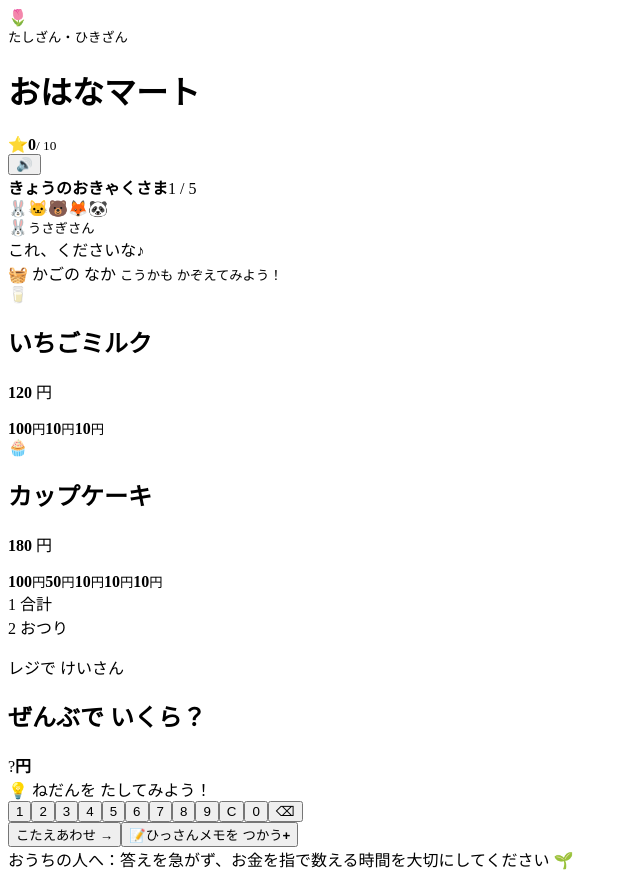
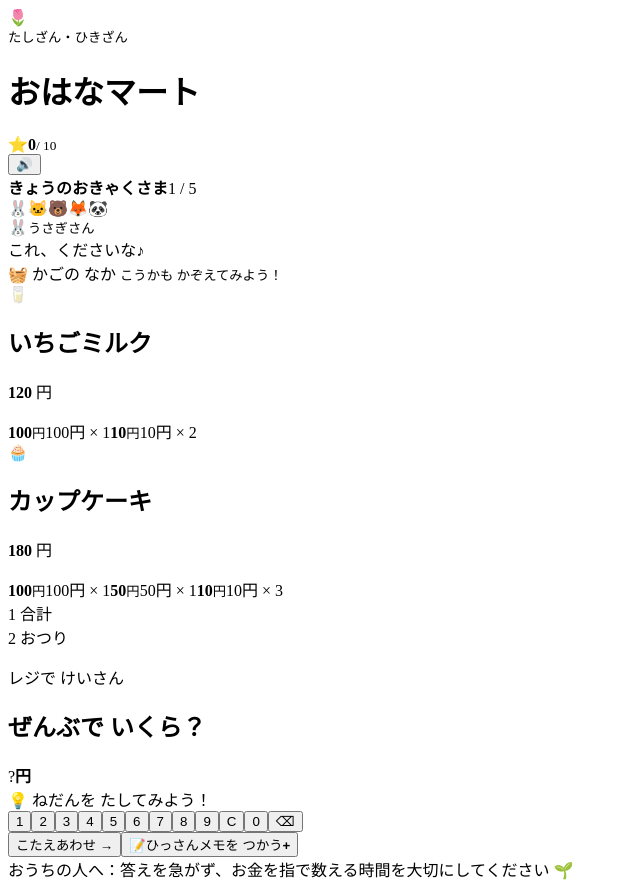
Before and after one commit to kimu1024/calc-shopping, a React (Vite) app: page / in a window 1280 px wide. Shown: the whole page, without its empty margins (0-640 px from the left). Built offline with nearby package versions, Linux system fonts and the light colour scheme.

Commit message:
Group money graphics by denomination

```diff
--- a/app/globals.css
+++ b/app/globals.css
@@ -48,15 +48,19 @@ button:focus-visible, input:focus-visible { outline: 4px solid #59a9e8; outline-
 .speech-bubble::before { content: ""; position: absolute; left: -12px; top: 31px; width: 20px; height: 20px; background: #fff3c9; border-left: 2px solid #f0d77e; border-bottom: 2px solid #f0d77e; transform: rotate(45deg); }
 .basket-title { margin: 17px 0 10px; color: #786770; font-size: 14px; font-weight: 900; letter-spacing: .06em; }.basket-title span { font-size: 19px; }.basket-title small { margin-left: 7px; color: #b65b7b; font-size: 11px; letter-spacing: 0; }
 .product-list { display: grid; grid-template-columns: repeat(3, 1fr); gap: 11px; }
-.product-card { min-height: 168px; padding: 12px 7px 10px; display: flex; flex-direction: column; align-items: center; justify-content: space-between; text-align: center; border: 2px solid; border-radius: 18px; }
+.product-card { min-height: 184px; padding: 12px 7px 10px; display: flex; flex-direction: column; align-items: center; justify-content: space-between; text-align: center; border: 2px solid; border-radius: 18px; }
 .product-card.pink { background: #fff0f5; border-color: #f6c6d5; }.product-card.purple { background: #f5f0ff; border-color: #d9c9f5; }.product-card.red { background: #fff1ef; border-color: #f5c4bc; }.product-card.yellow { background: #fff9dd; border-color: #f3df8f; }.product-card.blue { background: #edf7ff; border-color: #bcdcf1; }.product-card.orange { background: #fff3e5; border-color: #f4d0a6; }.product-card.green { background: #eefaf1; border-color: #bfe2c8; }
 .product-emoji { font-size: 43px; line-height: 1; }.product-card h2 { margin: 7px 0 3px; font-size: 13px; }.product-card p { margin: 0; font-size: 12px; }.product-card p b { font-size: 21px; color: #9a4963; }
-.price-coins { min-height: 31px; display: flex; flex-wrap: wrap; align-content: center; align-items: center; justify-content: center; gap: 2px; }
+.price-coins { min-height: 48px; display: flex; flex-wrap: wrap; align-content: flex-end; align-items: flex-end; justify-content: center; gap: 5px; }
+.price-money-group { display: flex; flex-direction: column; align-items: center; gap: 3px; }
 .price-coin { position: relative; width: 28px; height: 28px; display: flex; align-items: center; justify-content: center; border: 2px double #8f9698; border-radius: 50%; background: linear-gradient(145deg,#fff,#bfc4c6); color: #53595b; box-shadow: inset 0 0 0 2px rgba(255,255,255,.35), 0 1px 1px rgba(60,50,50,.18); }
 .price-coin b { font-size: 9px; line-height: 1; }.price-coin small { font-size: 6px; font-weight: 900; }.price-coin-50::after { content:""; position:absolute; left:50%; top:50%; width:4px; height:4px; border-radius:50%; background:#fff; transform:translate(-50%,-50%); }.price-coin-50 b, .price-coin-50 small { transform:translateY(-7px); }.price-coin-10 { width:26px; height:26px; border-color:#965f42; background:linear-gradient(145deg,#e9b17f,#a96744); color:#fff5e8; }
+.price-money-count { padding: 2px 4px; border-radius: 5px; background: rgba(255,255,255,.78); color: #65575d; font-size: 8px; font-weight: 900; white-space: nowrap; }
 .money-help { margin-top: 16px; padding: 13px 14px; background: #f7fbf4; border: 2px solid #cfe4c8; border-radius: 17px; }
 .money-label { margin-bottom: 9px; display:flex; align-items:center; font-size: 13px; font-weight: 900; color: #56745b; }.money-label span { font-size: 18px; margin-right: 5px; }.money-label b { margin-left:auto; padding:4px 8px; border-radius:99px; background:#deefda; color:#3e704b; white-space:nowrap; }
-.money-pieces { display: flex; flex-wrap: wrap; align-items: center; gap: 7px; }
+.money-pieces { display: flex; flex-wrap: wrap; align-items: flex-end; gap: 12px; }
+.money-piece-group { display: flex; flex-direction: column; align-items: center; gap: 6px; }
+.money-piece-count { padding: 3px 7px; border-radius: 7px; background: #fff; border: 1px solid #cddfc8; color: #506b56; font-size: 11px; white-space: nowrap; }
 .bill { width: 100px; height: 48px; display: flex; align-items: center; justify-content: center; background: #d9ebc8; border: 3px double #729663; border-radius: 4px; color: #486241; box-shadow: 0 2px 0 #b4c7a8; }.bill::before { content: "🌸"; margin-right: 4px; }.bill span { font-size: 18px; font-weight: 900; }.bill small { font-weight: 900; }
 .coin { position: relative; width: 48px; height: 48px; display: flex; align-items: center; justify-content: center; border-radius: 50%; border: 3px double #9c8d69; background: linear-gradient(145deg,#fff1a7,#d8af45); color: #604f26; box-shadow: inset 0 0 0 3px rgba(255,255,255,.3), 0 2px 0 #baa16d; }.coin span { font-size: 14px; font-weight: 900; }.coin small { font-size: 9px; font-weight: 900; }.coin-100, .coin-50 { background: linear-gradient(145deg,#f9f9f4,#bcbfc0); border-color: #8b9293; color: #555; }.coin-50::after { content:""; position:absolute; left:50%; top:50%; transform:translate(-50%,-50%); width: 7px; height:7px; border-radius:50%; background:#fff; }.coin-50 span, .coin-50 small { transform: translateY(-11px); }.coin-10 { width: 43px; height: 43px; background: linear-gradient(145deg,#dda06c,#a9633f); color:#fff2df; border-color:#945535; }
 
@@ -87,11 +91,11 @@ footer { padding: 10px 20px 25px; text-align: center; color: #92848a; font-size:
 
 @media (max-width: 520px) {
   .topbar { height: 70px; padding: 8px 12px; }.brand-mark { width: 43px; height: 43px; font-size: 24px; }.brand small { display:none; }.brand h1 { font-size:19px; }.score-chip { min-width: 81px; height:43px; padding:0 9px; }.icon-button { width:43px; height:43px; }
-  .progress-wrap { padding: 13px 15px 14px; }.game-grid { padding: 0 10px 20px; gap: 13px; }.shop-panel { padding: 35px 13px 16px; border-radius: 20px; }.customer-scene { gap: 12px; }.customer { min-width:62px; }.customer span { font-size:52px; }.speech-bubble { padding:12px; font-size:15px; }.basket-title small { display:block; margin:3px 0 0 26px; }.product-list { gap:6px; }.product-card { min-height:168px; padding:9px 3px; border-radius:14px; }.product-emoji { font-size:32px; }.product-card h2 { margin-top:4px; font-size:11px; }.product-card p b { font-size:18px; }.price-coins { max-width:78px; min-height:49px; gap:1px; }.price-coin { width:24px; height:24px; }.price-coin-10 { width:22px; height:22px; }.price-coin b { font-size:8px; }.register-panel { padding:19px 14px; border-radius:20px; }.keypad button { height:50px; }.money-help { padding:11px; }.bill { width:88px; height:43px; }.coin { width:43px;height:43px; }
+  .progress-wrap { padding: 13px 15px 14px; }.game-grid { padding: 0 10px 20px; gap: 13px; }.shop-panel { padding: 35px 13px 16px; border-radius: 20px; }.customer-scene { gap: 12px; }.customer { min-width:62px; }.customer span { font-size:52px; }.speech-bubble { padding:12px; font-size:15px; }.basket-title small { display:block; margin:3px 0 0 26px; }.product-list { gap:6px; }.product-card { min-height:178px; padding:9px 3px; border-radius:14px; }.product-emoji { font-size:32px; }.product-card h2 { margin-top:4px; font-size:11px; }.product-card p b { font-size:18px; }.price-coins { min-height:47px; gap:2px; }.price-coin { width:24px; height:24px; }.price-coin-10 { width:22px; height:22px; }.price-coin b { font-size:8px; }.price-money-count { padding:2px; font-size:7px; }.register-panel { padding:19px 14px; border-radius:20px; }.keypad button { height:50px; }.money-help { padding:11px; }.money-pieces { gap:9px; }.bill { width:88px; height:43px; }.coin { width:43px;height:43px; }
 }
 
 @media (orientation: landscape) and (max-height: 760px) and (min-width: 700px) {
-  .topbar { height:68px; }.game-grid { grid-template-columns: 1.08fr .92fr; }.shop-panel { min-height:0; }.customer span { font-size:52px; }.product-card { min-height:148px; }.keypad button { height:43px; }.primary-button { min-height:50px; }.register-panel { padding:16px 20px; }.progress-wrap { padding-top:10px; padding-bottom:10px; }
+  .topbar { height:68px; }.game-grid { grid-template-columns: 1.08fr .92fr; }.shop-panel { min-height:0; }.customer span { font-size:52px; }.product-card { min-height:174px; }.keypad button { height:43px; }.primary-button { min-height:50px; }.register-panel { padding:16px 20px; }.progress-wrap { padding-top:10px; padding-bottom:10px; }
 }
 
 @media (prefers-reduced-motion: reduce) { *, *::before, *::after { animation-duration: .01ms !important; transition-duration: .01ms !important; } }
--- a/app/page.tsx
+++ b/app/page.tsx
@@ -74,6 +74,12 @@ function moneyPieces(amount: number) {
   return pieces;
 }
 
+function groupMoney(pieces: number[]) {
+  return DENOMS
+    .map((value) => ({ value, count: pieces.filter((piece) => piece === value).length }))
+    .filter((group) => group.count > 0);
+}
+
 function playTone(kind: "good" | "next") {
   if (typeof window === "undefined") return;
   const AudioContextClass = window.AudioContext ||
@@ -98,9 +104,12 @@ function playTone(kind: "good" | "next") {
 function PriceCoins({ amount }: { amount: number }) {
   return (
     <div className="price-coins" aria-label={`${amount}円ぶんの硬貨`}>
-      {moneyPieces(amount).map((piece, index) => (
-        <span className={`price-coin price-coin-${piece}`} key={`${piece}-${index}`}>
-          <b>{piece}</b><small>円</small>
+      {groupMoney(moneyPieces(amount)).map(({ value, count }) => (
+        <span className="price-money-group" key={value}>
+          <span className={`price-coin price-coin-${value}`} aria-hidden="true">
+            <b>{value}</b><small>円</small>
+          </span>
+          <span className="price-money-count">{value}円 × {count}</span>
         </span>
       ))}
     </div>
@@ -112,13 +121,16 @@ function MoneyPicture({ amount, label, pieces = moneyPieces(amount) }: { amount:
     <div className="money-help" aria-label={`${label} ${amount}円`}>
       <div className="money-label"><span>👛</span>{label}<b>ぜんぶで {amount}円</b></div>
       <div className="money-pieces">
-        {pieces.map((piece, index) =>
-          piece === 1000 ? (
-            <div className="bill" key={`${piece}-${index}`}><span>1000</span><small>円</small></div>
-          ) : (
-            <div className={`coin coin-${piece}`} key={`${piece}-${index}`}><span>{piece}</span><small>円</small></div>
-          ),
-        )}
+        {groupMoney(pieces).map(({ value, count }) => (
+          <div className="money-piece-group" key={value}>
+            {value === 1000 ? (
+              <div className="bill" aria-hidden="true"><span>1000</span><small>円</small></div>
+            ) : (
+              <div className={`coin coin-${value}`} aria-hidden="true"><span>{value}</span><small>円</small></div>
+            )}
+            <b className="money-piece-count">{value}円 × {count}</b>
+          </div>
+        ))}
       </div>
     </div>
   );
```
